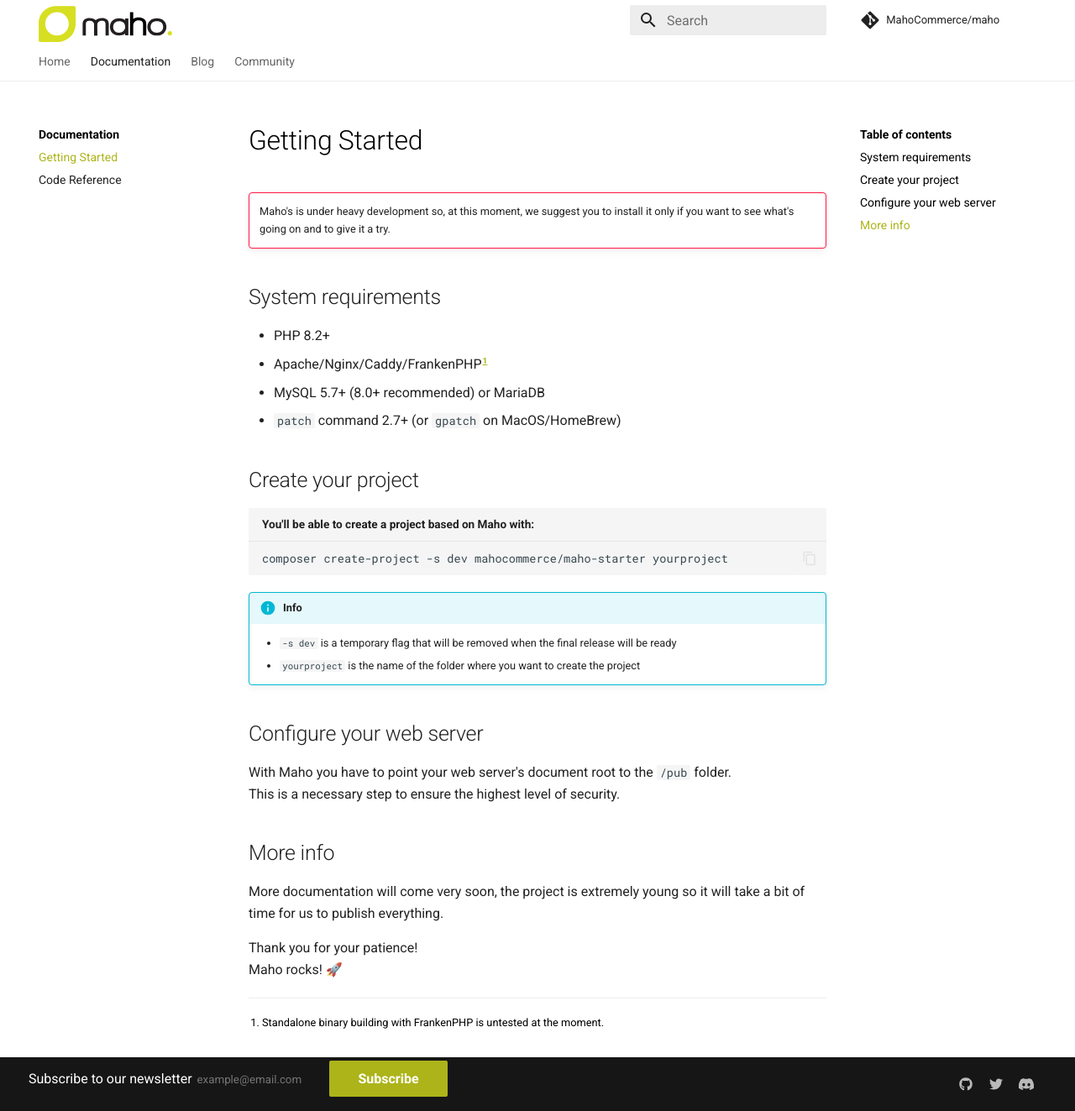
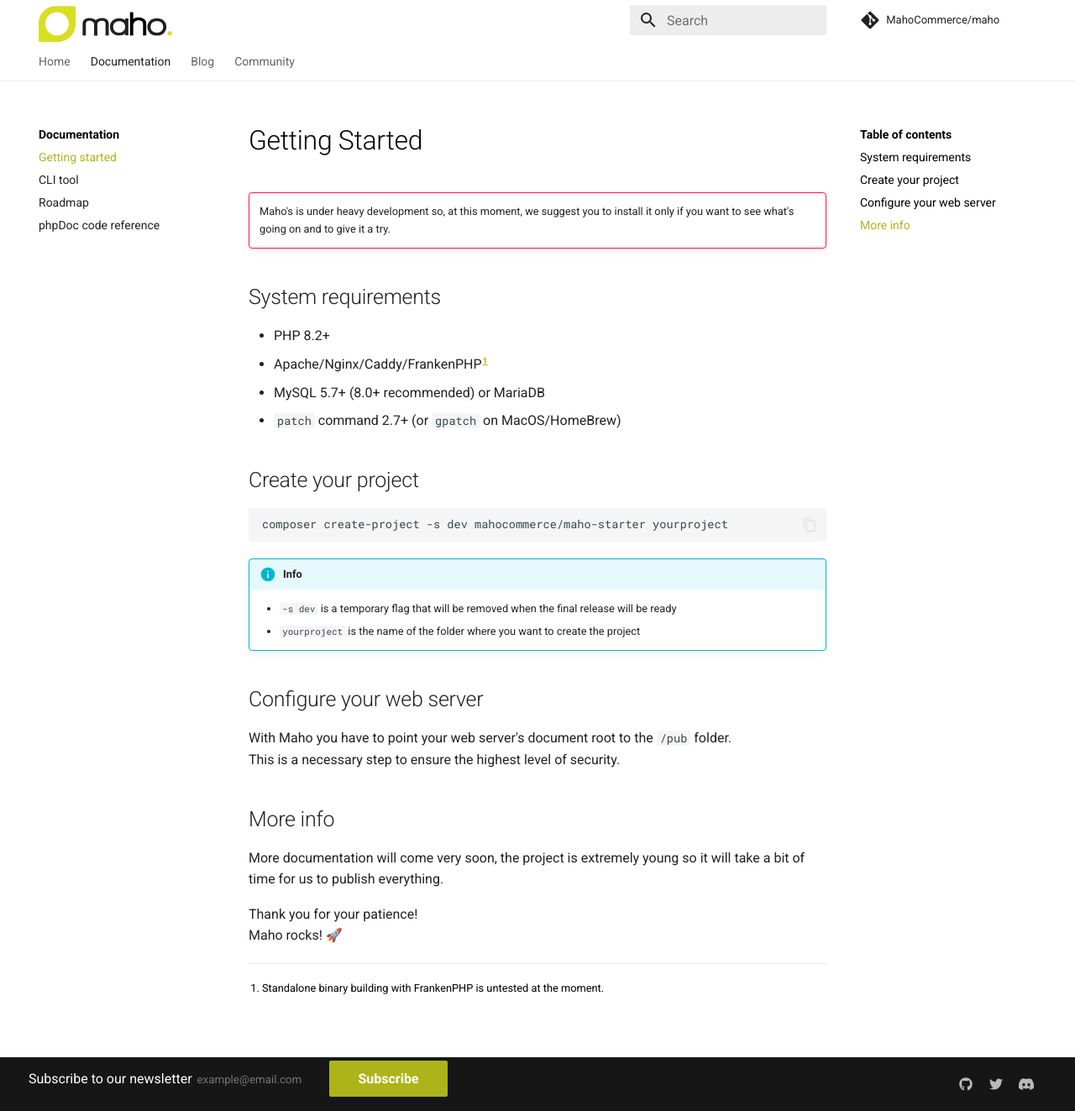
Before and after one commit to MahoCommerce/mahocommerce.com, an MkDocs documentation site: the page built from docs/getting-started.md, in a window 1280 px wide and 1323 px high. Shown: the whole window at 84% size. Built offline with MkDocs 1.6.1 and Material for MkDocs 9.7.7, drawn with Linux system fonts in a browser that asks for light colours; comment, search, counter and statistics services are not loaded.

Commit message:
doc about CLI and roadmap

````diff
--- a/docs/getting-started.md
+++ b/docs/getting-started.md
@@ -13,7 +13,7 @@
 
 ## Create your project
 
-```bash title="You'll be able to create a project based on Maho with:"
+```bash
 composer create-project -s dev mahocommerce/maho-starter yourproject
 ```
 
--- a/mkdocs.yml
+++ b/mkdocs.yml
@@ -59,8 +59,10 @@
 nav:
   - Home: index.md
   - Documentation:
-    - Getting Started: getting-started.md
-    - Code Reference: code-reference.md
+    - Getting started: getting-started.md
+    - CLI tool: cli-tool.md
+    - Roadmap: roadmap.md
+    - phpDoc code reference: code-reference.md
   - Blog: blog/index.md
   - Community:
       - Get Involved: community/get-involved.md
````
Also changed, not shown: docs/cli-tool.md (added, +58 -0 lines), docs/roadmap.md (added, +11 -0 lines).
